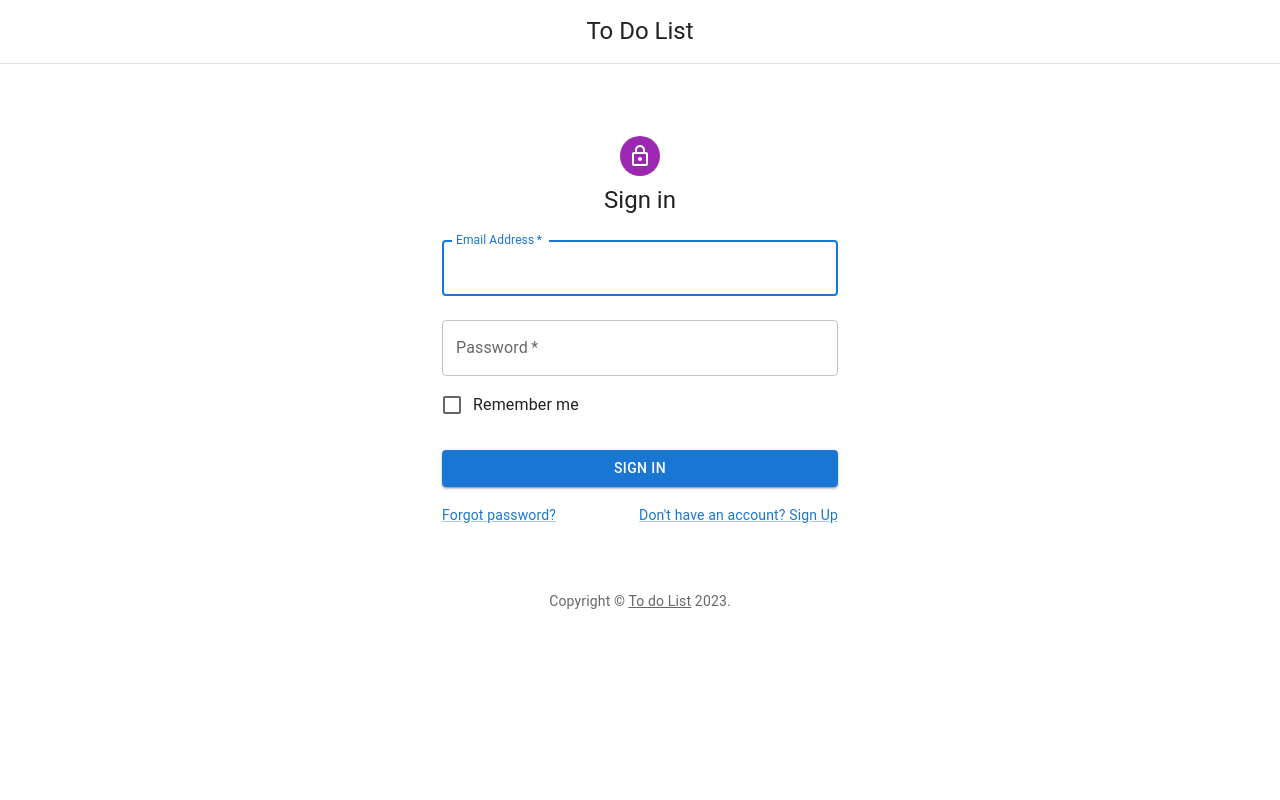
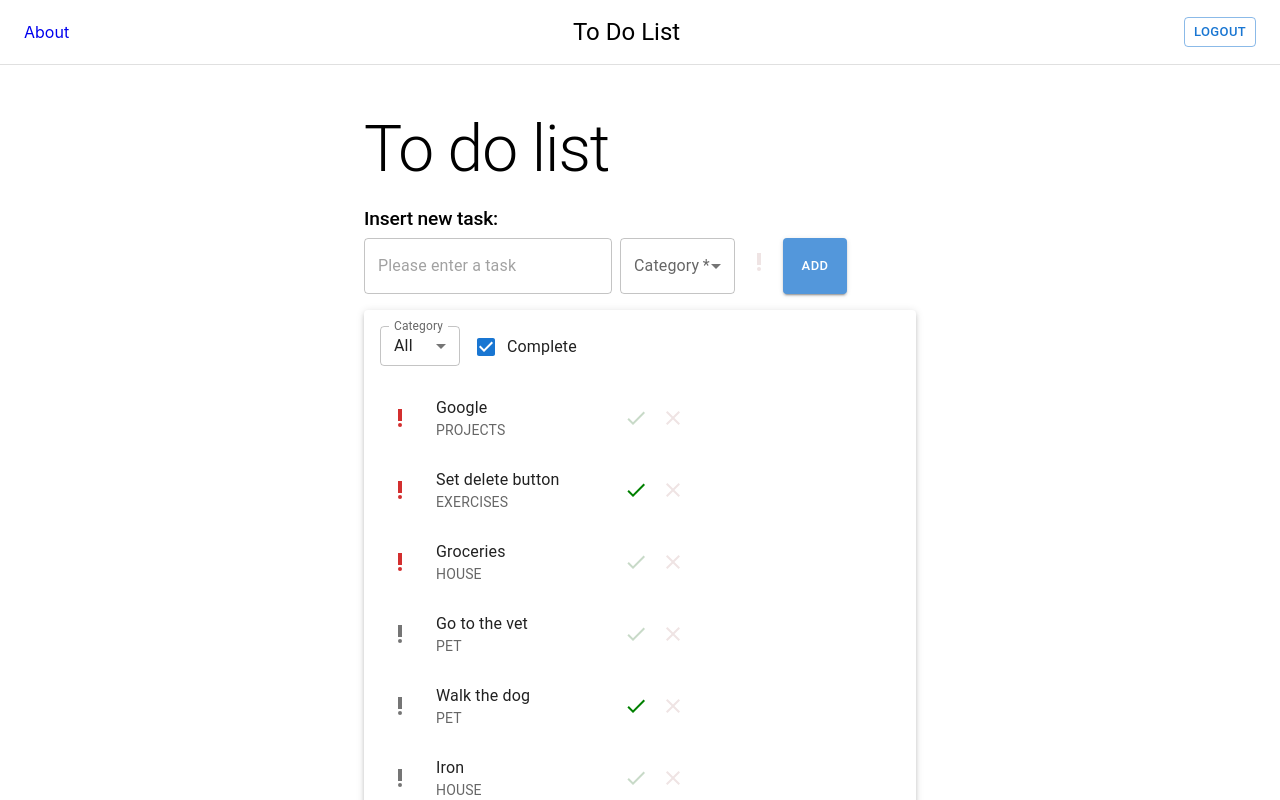
Before and after one commit to Sofia-Machado/todolist, a React (Create React App) app: page / in a window 1280 px wide. Shown: the top 800 px of the page. Built offline with nearby package versions, Linux system fonts and the light colour scheme; data requests are answered from the project's data file.

Commit message:
usequery delete

```diff
--- a/data/db.json
+++ b/data/db.json
@@ -1,78 +1,76 @@
 {
   "tasks": [
     {
+      "id": 1,
       "title": "google",
-      "important": false,
+      "important": true,
       "category": "work",
       "subCategory": "projects",
       "newTask": false,
-      "id": 1,
       "complete": false
     },
     {
+      "id": 2,
       "title": "laundry",
       "important": false,
       "category": "personal",
       "subCategory": "house",
       "newTask": false,
-      "id": 2,
+      "complete": false
+    },
+    {
+      "id": 3,
+      "title": "set delete button",
+      "important": true,
+      "category": "work",
+      "subCategory": "exercises",
+      "newTask": false,
       "complete": true
     },
     {
-      "title": "set delete button",
+      "id": 4,
+      "title": "deal with flicker",
       "important": false,
       "category": "work",
       "subCategory": "exercises",
       "newTask": false,
-      "id": 3,
       "complete": false
     },
     {
-      "title": "deal with flicker",
-      "important": true,
-      "category": "work",
-      "subCategory": "exercises",
+      "id": 5,
+      "title": "Iron",
+      "important": false,
+      "category": "personal",
+      "subCategory": "house",
       "newTask": false,
-      "id": 4,
       "complete": false
     },
     {
-      "title": "Iron",
+      "id": 6,
+      "title": "Groceries",
       "important": true,
       "category": "personal",
       "subCategory": "house",
       "newTask": false,
-      "id": 5,
       "complete": false
     },
     {
-      "title": "Groceries",
-      "important": false,
-      "category": "personal",
-      "subCategory": "house",
-      "newTask": false,
-      "completed": false,
-      "id": 6,
-      "complete": true
-    },
-    {
+      "id": 7,
       "title": "Walk the dog",
       "important": false,
       "category": "personal",
       "subCategory": "pet",
       "newTask": false,
-      "completed": false,
-      "id": 7
+      "complete": true
     },
     {
+      "id": 8,
       "title": "Go to the vet",
       "important": false,
       "category": "personal",
       "subCategory": "pet",
       "newTask": false,
-      "completed": false,
-      "id": 8,
-      "complete": true
+      "complete": false
     }
   ],
   "users": [
--- a/package.json
+++ b/package.json
@@ -10,8 +10,10 @@
     "@testing-library/jest-dom": "^5.16.5",
     "@testing-library/react": "^13.4.0",
     "@testing-library/user-event": "^13.5.0",
+    "axios": "^1.3.4",
     "react": "^18.2.0",
     "react-dom": "^18.2.0",
+    "react-query": "^3.39.3",
     "react-router-dom": "^6.9.0",
     "react-scripts": "5.0.1",
     "web-vitals": "^2.1.4"
--- a/src/App.js
+++ b/src/App.js
@@ -1,15 +1,20 @@
 import { useState } from 'react';
 import { BrowserRouter, Routes, Route, Navigate } from 'react-router-dom';
+import { QueryClientProvider, QueryClient } from 'react-query';
+import { ReactQueryDevtools } from 'react-query/devtools';
 import TodoListPage from './pages/TodoListPage';
 import About from './pages/About';
 import Login from './pages/Login';
 import NavbarComponent from './components/NavbarComponent';
 
+const queryClient = new QueryClient()
+
 function App() {
-  const [login, setLogin] = useState(false);
+  const [login, setLogin] = useState(true);
   //change to test
 
   return (
+    <QueryClientProvider client={queryClient}>
       <BrowserRouter>
       <NavbarComponent login={login} setLogin={setLogin} />
         <Routes>
@@ -17,6 +22,8 @@ function App() {
           <Route path='about' element={login ? <About /> : <Navigate to='/' replace />} />
         </Routes>
       </BrowserRouter>
+      <ReactQueryDevtools initialIsOpen={false} position='bottom-right' />
+    </QueryClientProvider>
   )
 }
 
--- a/src/components/CreateTodo.js
+++ b/src/components/CreateTodo.js
@@ -2,6 +2,7 @@ import { useEffect, useState } from "react";
 import useFetch from "../useFetch";
 import { Button, Fade, FormControl, FormGroup, IconButton, InputLabel, ListSubheader, MenuItem, Select, TextField, Tooltip, Typography } from "@mui/material";
 import PriorityHigh from '@mui/icons-material/PriorityHigh';
+import { useAddTask } from "./hooks/useTasksData";
 
 const CreateTodo = ({ categoryOptions, setUpdate}) => {
     const [important, setImportant] = useState(false);
@@ -10,6 +11,11 @@ const CreateTodo = ({ categoryOptions, setUpdate}) => {
     const [subCategory, setSubCategory] = useState('');
     const [categoryData, setCategoryData] = useState();
     const { post } = useFetch("http://localhost:8000/");
+
+
+
+     //call the useQuery hook
+     const { mutate } = useAddTask()
 
     useEffect(() => {
         setCategoryData(categoryOptions);
@@ -31,17 +37,26 @@ const CreateTodo = ({ categoryOptions, setUpdate}) => {
         return [<ListSubheader key={categories.label}>{categories.label.toUpperCase()}</ListSubheader>, parameters]
     }
 
-    //submit form
+/*     //submit form
     function handleSubmit(e) {
         e.preventDefault();
         //define task values
-        const task = { title, important, category, subCategory, newTask: true, completed: false };
+        const task = { title, important, category, subCategory, newTask: true, complete: false };
         // sent new data to the database
         post("tasks", task)
         .then(() => {
             console.log(task);
             setUpdate(prevState => !prevState);
         })
+    } */
+
+    //submit form
+    function handleSubmit(e) {
+        e.preventDefault();
+        //define task values
+        const task = { title, important, category, subCategory, newTask: true, complete: false };
+        // sent new data to the database
+        mutate(task)
     }
 
     return (
--- a/src/components/ListTodo.js
+++ b/src/components/ListTodo.js
@@ -11,18 +11,33 @@ import FamilyRestroomIcon from '@mui/icons-material/FamilyRestroom';
 import PetsIcon from '@mui/icons-material/Pets';
 import ExpandLess from '@mui/icons-material/ExpandLess';
 import ExpandMore from '@mui/icons-material/ExpandMore';
+import { useTasksData } from "./hooks/useTasksData";
+
 
 const ListTodo = ({ categoryOptions, update, setUpdate, tasks, setTasks }) => {
-
     const [openFilter, setOpenFilter] = useState({});
     const [filterType, setFilterType] = useState('all');
     const [filterComplete, setFilterComplete] = useState(true);
     const [openDeleteNote, setOpenDeleteNote] = useState(false);
     const [message, setMessage] = useState('')
 
+    //Success and error functions
+    const onSuccess = (data) => {
+        //can I insert sort tasks here?
+        console.log('Preform side effect after data fetching', data)
+    }
+    const onError = (error) => {
+        console.log('Preform side effect after encountering error', error)
+    }
+
+     //call the useQuery hook
+    const { isLoading, isError, error, data } = useTasksData(onSuccess, onError)
+
+
+    /*
     const { get, loading } = useFetch("http://localhost:8000/");
 
-    //fetch tasks list
+   //fetch tasks list
     useEffect(() => {
         get("tasks")
         .then(data => {
@@ -31,15 +46,15 @@ const ListTodo = ({ categoryOptions, update, setUpdate, tasks, setTasks }) => {
         })
         .catch(error => console.log('could not fetch data', error))
     }, [update]);
-
+ */
     //sort tasks
-    function sortTasks(tasks) {
+/*     function sortTasks(tasks) {
         let importantTasks = tasks.filter(task => task.important === true);
         let unimportantTasks = tasks.filter(task => !task.important)
         unimportantTasks.reverse();
         return [...importantTasks, ...unimportantTasks];
     }
-
+ */
     //handle delete note
     const handleClickDeleteNote = (task) => {
         setMessage(task.title + " deleted");
@@ -60,8 +75,7 @@ const ListTodo = ({ categoryOptions, update, setUpdate, tasks, setTasks }) => {
         })
     }
 
-    //Filter list
-
+    //filter list
     const action = (
         <IconButton
         size="small"
@@ -135,10 +149,16 @@ const ListTodo = ({ categoryOptions, update, setUpdate, tasks, setTasks }) => {
         })
     }
 
+    if (isLoading) {
+        return <h2>Loading...</h2>
+    }
+    if (isError) {
+        return <h2>{error.message}</h2>
+    }
+
     return (
         <>
-            {loading && <p>Loading...</p>}
-            {tasks &&
+            {data &&
             <Paper elevation={3} sx={{MaxWidth: 300, marginBottom:"1em" }}>
                 <List
                     sx={{ padding:"1em", display:"block"}}
@@ -169,7 +189,7 @@ const ListTodo = ({ categoryOptions, update, setUpdate, tasks, setTasks }) => {
                     {/* Show tasks */}
                     {
                         (filterType === 'all')
-                        ? filterCompleteTasks(tasks).map(task => {
+                        ? filterCompleteTasks(data).map(task => {
                             return <Task
                                 filterType={filterType}
                                 task={task} key={task.id}
--- a/src/components/Task.js
+++ b/src/components/Task.js
@@ -5,6 +5,7 @@ import ClearIcon from '@mui/icons-material/Clear';
 import CheckIcon from '@mui/icons-material/Check';
 
 import useFetch from "../useFetch";
+import { useDeleteTask } from "./hooks/useTaskData";
 
 
 function Task({ handleClickDeleteNote, task, setUpdate }) {
@@ -13,6 +14,9 @@ function Task({ handleClickDeleteNote, task, setUpdate }) {
     const [openDeleteAlert, setOpenDeleteAlert] = useState(false);
     const { deleteItem, patch } = useFetch("http://localhost:8000/");
     const badgeText = "NEW";
+
+    //call useQuery hook to delete
+    const {mutate} = useDeleteTask()
 
 
     //update task importance
@@ -58,8 +62,7 @@ function Task({ handleClickDeleteNote, task, setUpdate }) {
     //delete task
     function handleDelete(id) {
         setOpenDeleteAlert(false);
-        deleteItem(`tasks/${id}`);
-        setUpdate(prevState => !prevState);
+        mutate(id)
     }
 
     //handle delete alert
@@ -100,20 +103,6 @@ function Task({ handleClickDeleteNote, task, setUpdate }) {
                         primary={task.title.charAt(0).toUpperCase() + task.title.slice(1)}
                         secondary={task.subCategory.toUpperCase()}
                     />
-
-
-                {/* <Box sx={{maxWidth: 200, minWidth: 180}}>
-                    <Box aria-labelledby="category" >
-                        <li>{task.title.charAt(0).toUpperCase() + task.title.slice(1)}</li>
-                    </Box>
-                    <Box
-                        id="category"
-                        sx={{ fontSize: '10px', textTransform: 'uppercase' }}
-                    >
-                        {cleanCategory[0]}
-                    </Box>
-                </Box> */}
-
                 <IconButton
                     value="check"
                     onClick={(e) => handleComplete(e, task)}
@@ -148,9 +137,7 @@ function Task({ handleClickDeleteNote, task, setUpdate }) {
                 >
                     <Alert severity="warning" >Delete task?
                         <Button sx={{minWidth: '35px', fontWeight:'bold'}} color="inherit" size="small"
-                        onClick={() => {
-                            handleClose()
-                        }}>
+                        onClick={() => handleClose()}>
                         No
                         </Button>
                         <Button color="error" sx={{minWidth: '35px', padding: 0, fontWeight:'bold'}}
--- /dev/null
+++ b/src/components/hooks/useTaskData.js
@@ -0,0 +1,27 @@
+//customizable hook
+import { useQuery, useMutation, useQueryClient } from 'react-query';
+import axios from 'axios';
+
+//fetcher function
+const fetchTask = ({ queryKey }) => {
+    const taskId = queryKey[1];
+    return axios.get(`http://localhost:8000/tasks/${taskId}`)
+}
+
+//delete function
+const deleteTask = (id) => {
+    return axios.delete(`http://localhost:8000/tasks/${id}`)
+}
+
+export const useTaskData = (taskId) => {
+    return useQuery(['task', taskId], fetchTask)
+}
+
+export const useDeleteTask = () => {
+    const queryClient = useQueryClient();
+    return useMutation(deleteTask, {
+        onSuccess: () => {
+            queryClient.invalidateQueries('tasks')
+        }
+    })
+}
--- /dev/null
+++ b/src/components/hooks/useTasksData.js
@@ -0,0 +1,47 @@
+//customizable hook
+import { useQuery, useMutation, useQueryClient } from "react-query";
+import axios from "axios";
+
+//fetcher function
+const fetchTasks = () => {
+    return axios.get('http://localhost:8000/tasks');
+}
+
+//mutation function
+const addTask = (task) => {
+    return axios.post('http://localhost:8000/tasks', task)
+}
+
+export const useTasksData = (onSuccess, onError) => {
+    //call the useQuery hook, it requires at least two arguments
+    //1st - queries have an unique key
+    //2nd - function that returns a promise
+    return useQuery('tasks', fetchTasks, {
+        onSuccess,
+        onError,
+        //sorted tasks during fetch
+        select: (data) => {
+            const importantTasks = data.data.filter(task => task.important === true);
+            const unimportantTasks = data.data.filter(task => !task.important);
+            unimportantTasks.reverse();
+            return [...importantTasks, ...unimportantTasks];
+        }
+    })
+}
+
+export const useAddTask = () => {
+    const queryClient = useQueryClient();
+    return useMutation(addTask, {
+        onSuccess: (data) => {
+            //this funciton updates the query cache
+            queryClient.setQueryData('tasks', (oldQueryData) => {
+                return {
+                    ...oldQueryData,
+                    data: [...oldQueryData.data, data.data],
+                }
+            })
+            //this is to save network connection and avoid an unnecessary get request
+            //queryClient.invalidateQueries('tasks')
+        }
+    })
+}
```
Also changed, not shown: 1 other file (tests, documents, lock files or other folders). Lines whose indentation alone changed are shown as unchanged.
